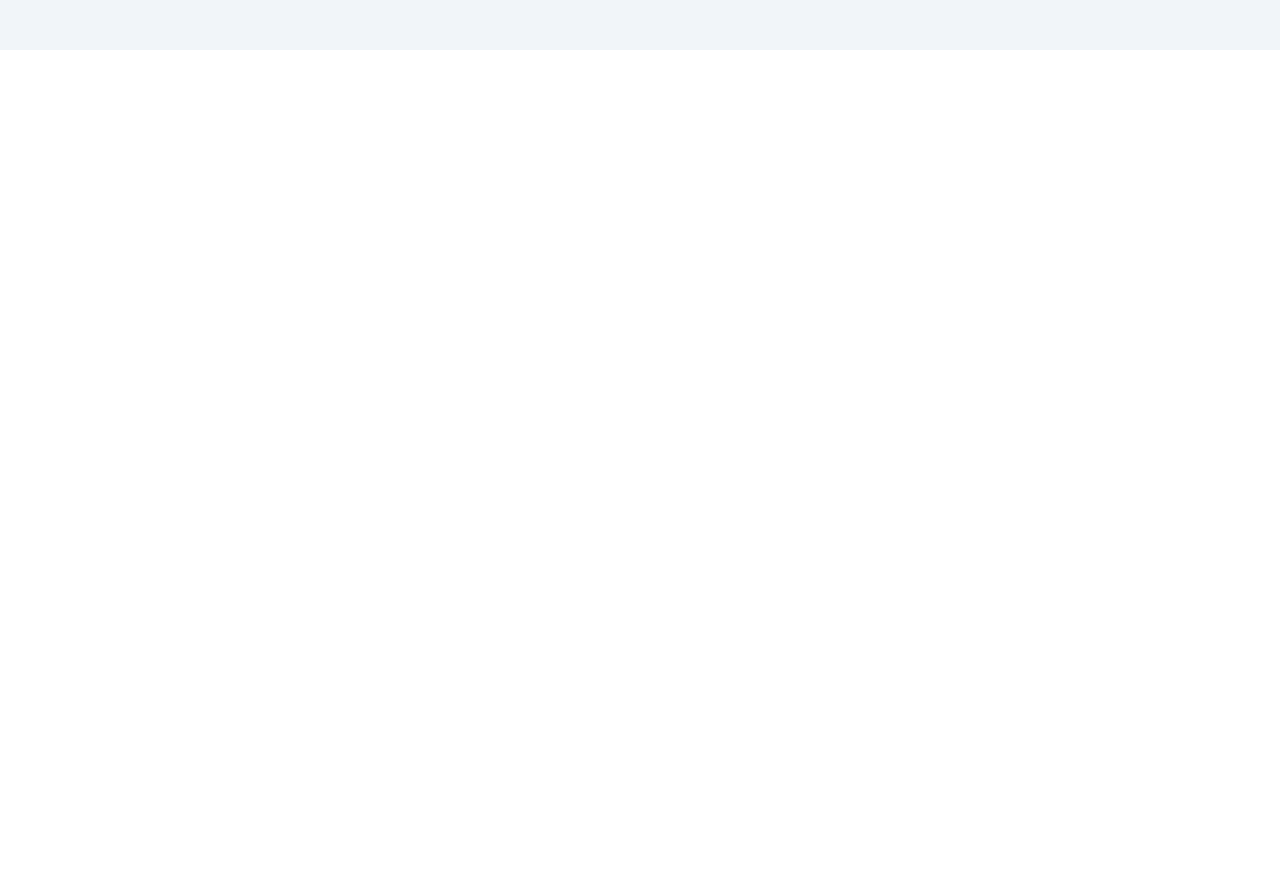
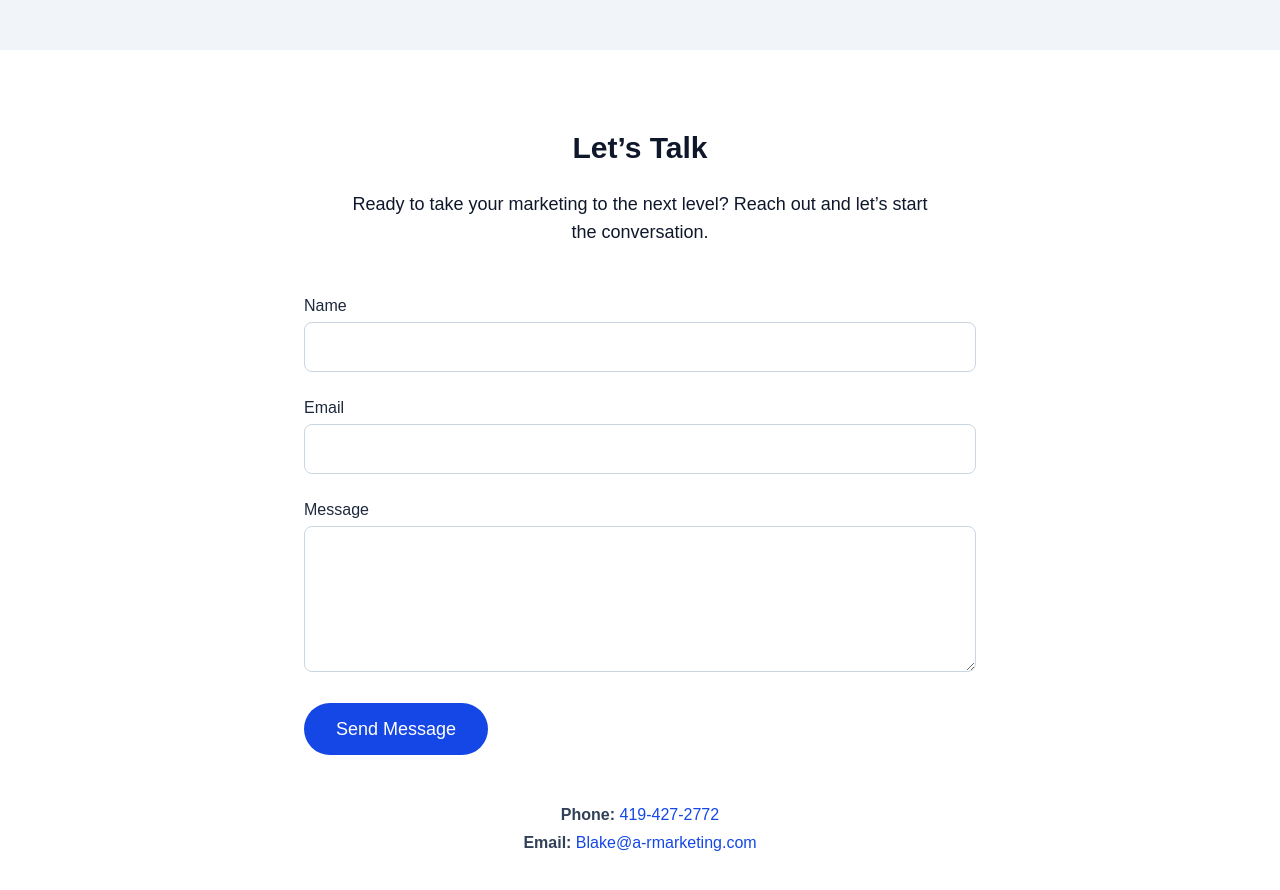
Before and after one commit to ARBlake20/ar-marketing-site, a Next.js app: page / in a window 1280 px wide. Shown: the part 2960-3850 px from the top of the page. Before the commit the page ends 3010 px from the top, so only its background shows below. Built offline with nearby package versions, Linux system fonts and the light colour scheme.

Commit message:
Add animated contact form section

```diff
--- a/pages/index.js
+++ b/pages/index.js
@@ -143,6 +143,37 @@ export default function Home() {
   </div>
 </section>
 
+      {/* Contact Section */}
+<section id="contact" className="py-20 px-8 bg-white text-center" data-aos="zoom-in-up" data-aos-duration="1200" data-aos-easing="ease-out-cubic" data-aos-offset="100">
+  <h2 className="text-3xl font-bold mb-6">Let’s Talk</h2>
+  <p className="text-lg mb-12 max-w-xl mx-auto">
+    Ready to take your marketing to the next level? Reach out and let’s start the conversation.
+  </p>
+
+  <form className="max-w-2xl mx-auto text-left space-y-6">
+    <div>
+      <label htmlFor="name" className="block font-medium text-slate-800 mb-1">Name</label>
+      <input type="text" id="name" name="name" required className="w-full border border-slate-300 rounded-lg px-4 py-3 focus:outline-none focus:ring-2 focus:ring-blue-500" />
+    </div>
+    <div>
+      <label htmlFor="email" className="block font-medium text-slate-800 mb-1">Email</label>
+      <input type="email" id="email" name="email" required className="w-full border border-slate-300 rounded-lg px-4 py-3 focus:outline-none focus:ring-2 focus:ring-blue-500" />
+    </div>
+    <div>
+      <label htmlFor="message" className="block font-medium text-slate-800 mb-1">Message</label>
+      <textarea id="message" name="message" rows="5" required className="w-full border border-slate-300 rounded-lg px-4 py-3 focus:outline-none focus:ring-2 focus:ring-blue-500"></textarea>
+    </div>
+    <button type="submit" className="bg-blue-700 text-white px-8 py-3 rounded-full text-lg hover:bg-blue-800 transition w-full sm:w-auto">
+      Send Message
+    </button>
+  </form>
+
+  <div className="mt-12 text-slate-700">
+    <p className="mb-1"><strong>Phone:</strong> <a href="tel:4194272772" className="text-blue-700 hover:underline">419-427-2772</a></p>
+    <p><strong>Email:</strong> <a href="mailto:Blake@a-rmarketing.com" className="text-blue-700 hover:underline">Blake@a-rmarketing.com</a></p>
+  </div>
+</section>
+
     </main>
   );
 }
```
